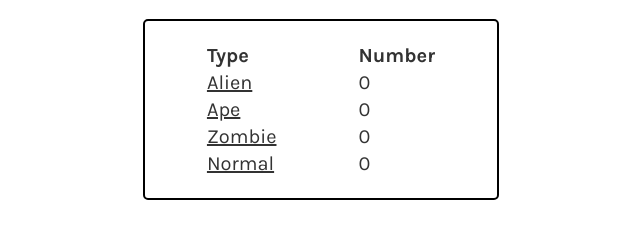
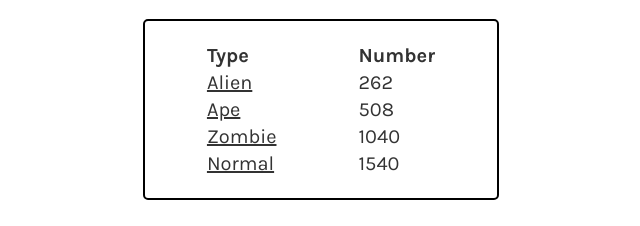
Before and after one commit to Weird-Whales/website, a Next.js app: page / in a window 1280 px wide. Shown: the part 1413-1639 px from the top of the page, without its empty margins (319-959 px from the left). Built offline with nearby package versions, Linux system fonts and the light colour scheme.

Commit message:
Fixed case on whale types (#8)

```diff
--- a/pages/index.tsx
+++ b/pages/index.tsx
@@ -112,7 +112,7 @@ const Home: NextPage<ServerHydratedProps> = ({ randomWhaleIDs }) => {
                   </a>
                 </td>
                 <td>
-                  {allTraits.filter((traits) => traits.Base === 'alien').length}
+                  {allTraits.filter((traits) => traits.Base === 'Alien').length}
                 </td>
               </tr>
               <tr>
@@ -126,7 +126,7 @@ const Home: NextPage<ServerHydratedProps> = ({ randomWhaleIDs }) => {
                   </a>
                 </td>
                 <td>
-                  {allTraits.filter((traits) => traits.Base === 'ape').length}
+                  {allTraits.filter((traits) => traits.Base === 'Ape').length}
                 </td>
               </tr>
 
@@ -142,7 +142,7 @@ const Home: NextPage<ServerHydratedProps> = ({ randomWhaleIDs }) => {
                 </td>
                 <td>
                   {
-                    allTraits.filter((traits) => traits.Base === 'zombie')
+                    allTraits.filter((traits) => traits.Base === 'Zombie')
                       .length
                   }
                 </td>
@@ -159,7 +159,7 @@ const Home: NextPage<ServerHydratedProps> = ({ randomWhaleIDs }) => {
                 </td>
                 <td>
                   {
-                    allTraits.filter((traits) => traits.Base === 'normal')
+                    allTraits.filter((traits) => traits.Base === 'Normal')
                       .length
                   }
                 </td>
```
